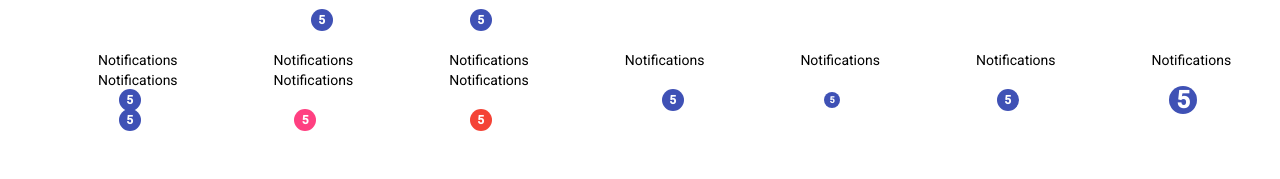
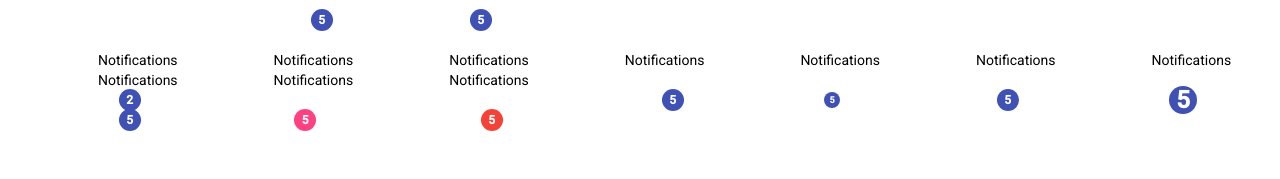
Before and after one commit to markpackham/angular_material_learn, an Angular app: page / in a window 1280 px wide. Shown: the top 179 px of the page. Built offline with nearby package versions, Linux system fonts and the light colour scheme.

Commit message:
demo property binding
https://youtu.be/SiIPlZAOnQ4?t=387

```diff
--- a/src/app/app.component.html
+++ b/src/app/app.component.html
@@ -1,5 +1,5 @@
 <div class="layout">
-  <span matBadge="5">Notifications</span>
+  <span [matBadge]="notifications">Notifications</span>
   <span matBadge="5" matBadgePosition="below before">Notifications</span>
   <span matBadge="5" matBadgePosition="below after">Notifications</span>
   <span matBadge="5" matBadgePosition="above before">Notifications</span>
@@ -9,5 +9,5 @@
   <span matBadge="5" matBadgeSize="large">Notifications</span>
   <span matBadge="5" matBadgeColor="primary">Notifications</span>
   <span matBadge="5" matBadgeColor="accent">Notifications</span>
-  <span matBadge="5" matBadgeColor="warn">Notifications</span>
+  <span matBadge="5" matBadgeColor="warn" matBadgeOverlap="false">Notifications</span>
 </div>
--- a/src/app/app.component.ts
+++ b/src/app/app.component.ts
@@ -7,4 +7,5 @@ import { Component } from '@angular/core';
 })
 export class AppComponent {
   title = 'angular_material_learn';
+  notifications = 2;
 }
```
